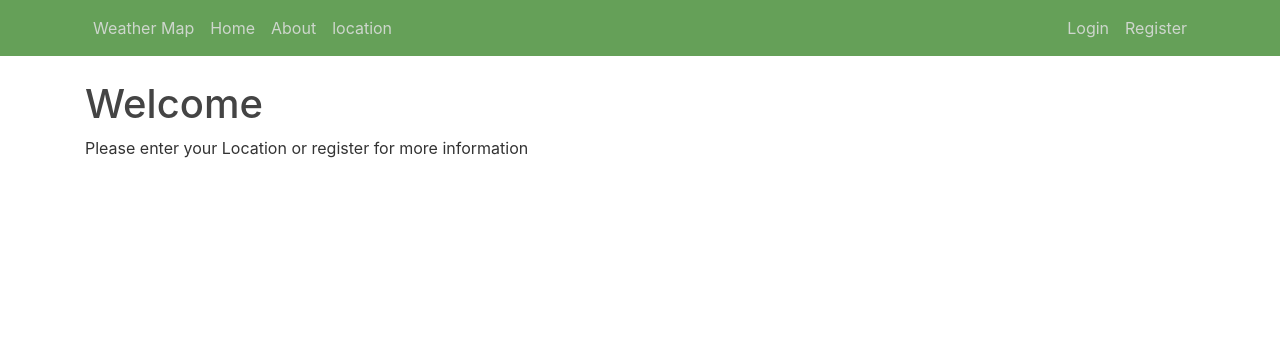
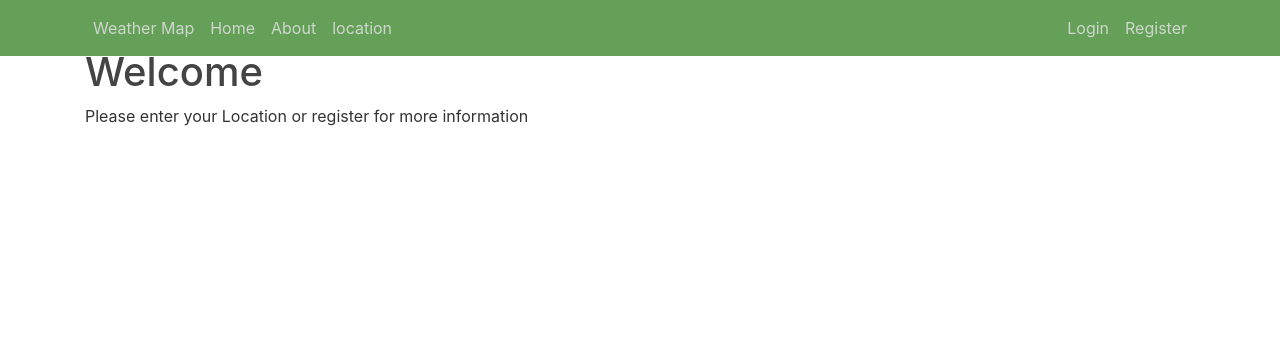
Before and after one commit to rux65/weathermap, a Flask app: page /home in a window 1280 px wide. Shown: the top 356 px of the page. Run offline with Flask 2, Linux system fonts and the light colour scheme; some libraries are stand-ins or nearby versions.

Commit message:
Update main.css

```diff
--- a/static/main.css
+++ b/static/main.css
@@ -1,7 +1,7 @@
 body {
   background: #ffffff;
   color: #333333;
-  margin-top: 5rem;
+  margin-top: 3rem;
 }
 
 h1, h2, h3, h4, h5, h6 {
```
